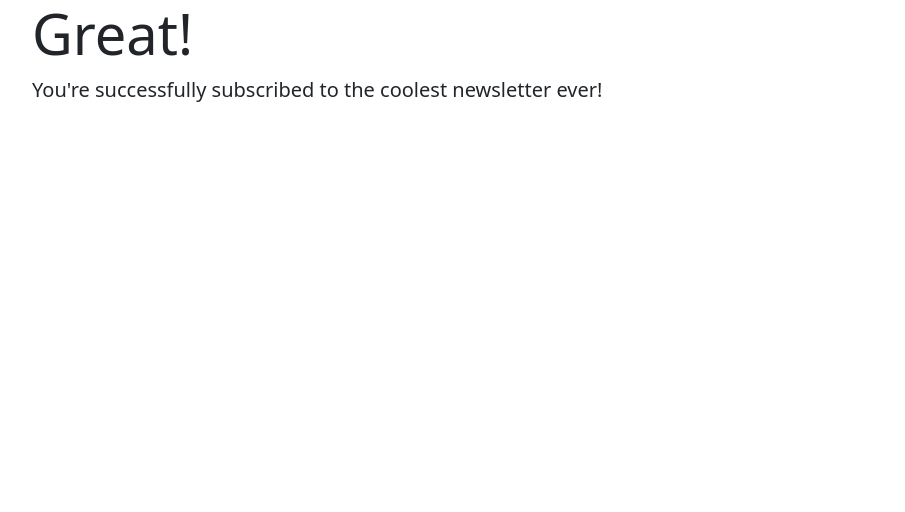
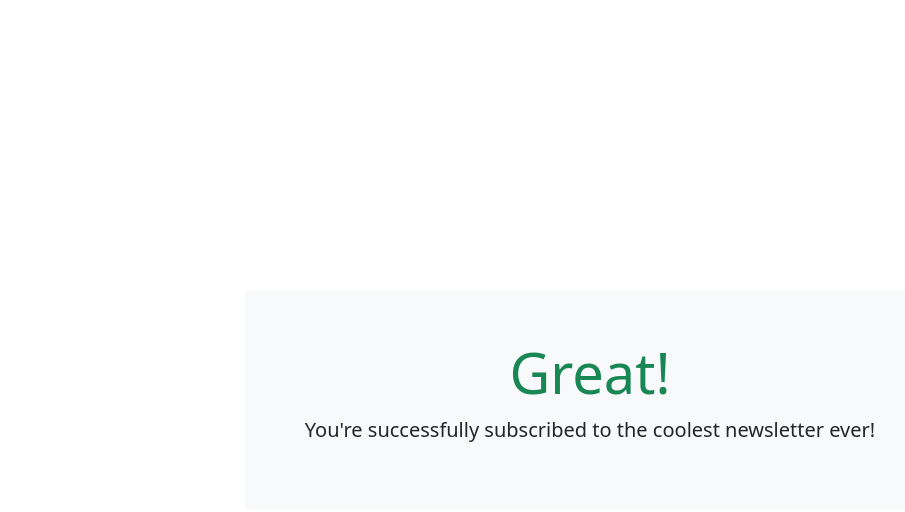
Before and after one commit to aryansaxena094/VeeBrew, a website: page public/success.html in a window 1280 px wide. Shown: the whole page, without its empty margins (50-955 px from the left). Drawn offline with nearby package versions, Linux system fonts and the light colour scheme.

Commit message:
final commit

```diff
--- a/public/success.html
+++ b/public/success.html
@@ -2,20 +2,19 @@
 <html lang="en">
 <head>
     <meta charset="UTF-8">
-    <meta http-equiv="X-UA-Compatible" content="IE=edge">
     <meta name="viewport" content="width=device-width, initial-scale=1.0">
     <title>Success</title>
+    <!-- Link to Bootstrap CSS stylesheet -->
     <link href="https://cdn.jsdelivr.net/npm/bootstrap@5.3.0-alpha1/dist/css/bootstrap.min.css" rel="stylesheet" integrity="sha384-GLhlTQ8iRABdZLl6O3oVMWSktQOp6b7In1Zl3/Jr59b6EGGoI1aFkw7cmDA6j6gD" crossorigin="anonymous">
 </head>
-<body>
-    <div class = "jumbotron jumbotron-fluid">
+<body class="d-flex justify-content-center align-items-center" style="min-height: 100vh;">
+    <div class="jumbotron jumbotron-fluid bg-light p-5">
         <div class="container">
-            <h1 class="display-4">Great!</h1>
-            <p class="lead">
+            <h1 class="display-4 text-center text-success">Great!</h1>
+            <p class="lead text-center">
                 You're successfully subscribed to the coolest newsletter ever!
             </p>
         </div>
-
     </div>
 </body>
 </html>
```
Also changed, not shown: app.js (+7 -7 lines).
